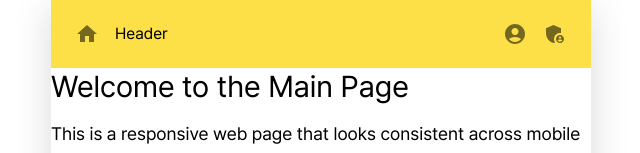
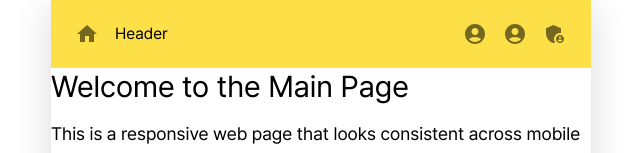
Before and after one commit to unao6/NBBANG_FE, a React (Create React App) app: page / in a window 1280 px wide. Shown: the top 153 px of the page, without its empty margins (319-959 px from the left). Built offline with nearby package versions, Linux system fonts and the light colour scheme.

Commit message:
feat: 헤더에 로그인 바로가기 추가

```diff
--- a/src/components/header/Header.jsx
+++ b/src/components/header/Header.jsx
@@ -15,6 +15,13 @@ const Header = () => {
           <span className="ml-2">Header</span>
         </div>
         <div className="flex items-center">
+          <IconButton
+            href="/login"
+            aria-label="my page"
+            className="text-black"
+          >
+            <AccountCircleIcon />
+          </IconButton>
           <IconButton
             href="/mypage"
             aria-label="my page"
```
